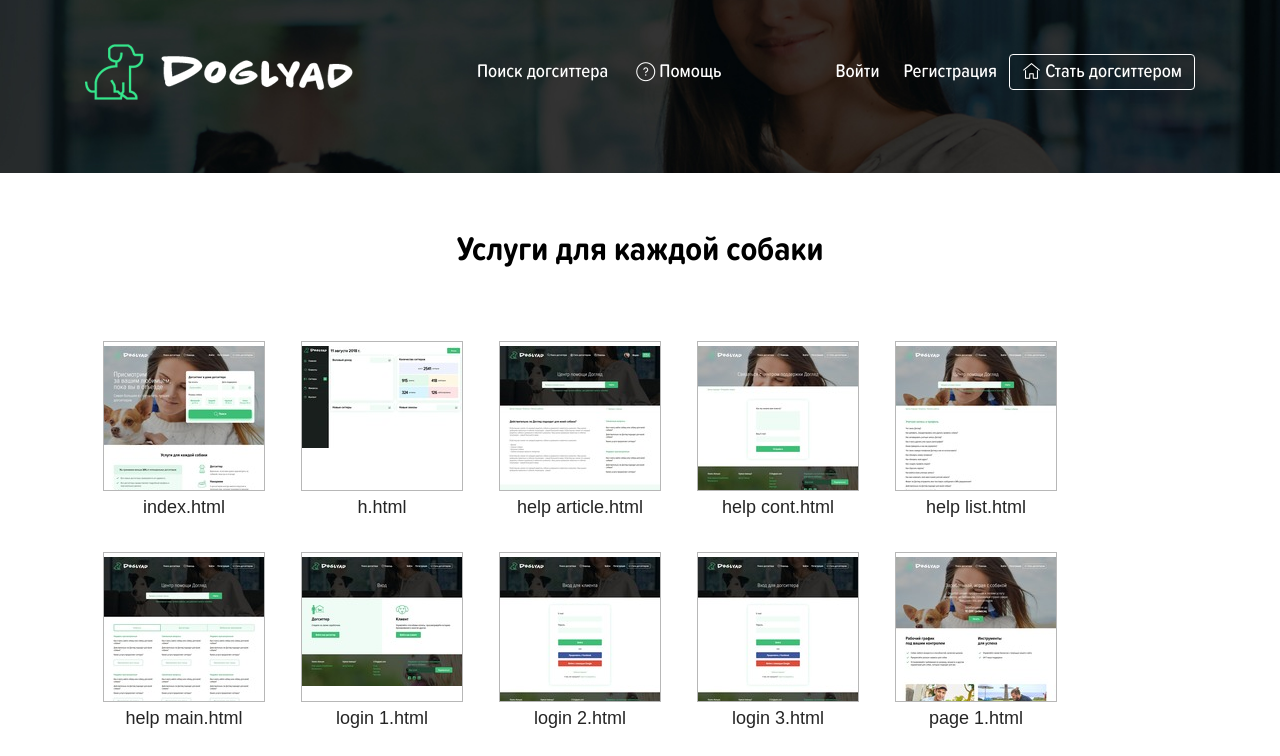
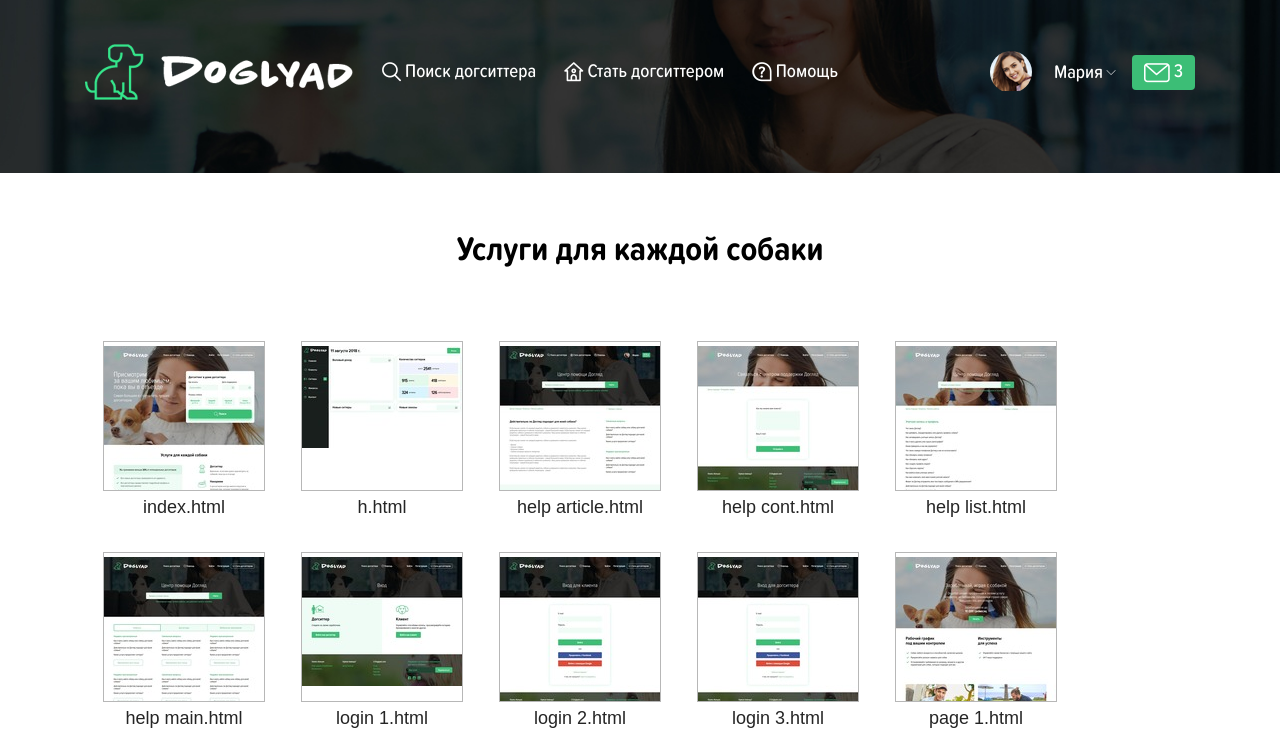
Before and after one commit to tester-site/dogsitter, a plain HTML site: page index.html in a window 1280 px wide. Shown: the top 756 px of the page. Drawn offline with nearby package versions, Linux system fonts and the light colour scheme; files whose address does not match are found by name.

Commit message:
fix/index
fix/index

```diff
--- a/index.html
+++ b/index.html
@@ -41,7 +41,7 @@
     <header style="background-image: url(images/temp/6.png);">
         <div class="container">
                         <div class="row header_top align-items-center">
-                            <div class="col-12 col-lg-4">
+                            <div class="col-12 col-lg-3">
                                 <a href="/" class="logo">
                                     <img src="images/logo.png" alt="logo">
                                 </a>
@@ -52,45 +52,78 @@
                                 </div>
                             </div>
 
-                            <div class="col-12 col-lg-8 header_dd" style="none">
-                                <div class="row align-items-center d-block d-md-flex">
-                                    <div class="header_top-center col-12 col-md-5">
+                            <div class="col-12 col-lg-9 header_dd">
+                                <div class="row align-items-center  d-block d-md-flex">
+                                    <div class="header_top-center col-12 col-md-8">
                                             <a href="">
+                                                <i class="icon-header-search"></i>
                                                 <span>
                                                     Поиск догситтера
                                                 </span>
                                             </a>
                                             <a href="">
-                                            <i class="icon-question"></i>
+                                                <i class="icon-header-home"></i>
+                                                <span>
+                                                    Стать догситтером
+                                                </span>
+                                            </a>
+                                            <a href="">
+                                                <i class="icon-header-help"></i>
                                                 <span>
                                                     Помощь
                                                 </span>
                                             </a>
                                     </div>
-                                    <div class="header_top-right col-12 col-md-7 d-block d-md-flex">
-                                        <a href="">
-                                            Войти
+                                    <div class="header_top-right col-12 col-md-4 d-block d-md-flex">
+                                        <div class="header_user flex">
+                                                <a href="" class="header_user-img">
+                                                    <img src="images/temp/8.png" alt="alt">
                                                 </a>
-                                        <a href="">
-                                            Регистрация
+                                                <div class="header_user-name">
+                                                    <div>Мария<i class="icon-back"></i></div>
+                                                    <div class="dd_menu">
+                                                        <div class="dd_menu_left">
+                                                            <a href="">Панель</a>
+                                                            <a href="">Профиль</a>
+                                                            <a href="">Входящие</a>
+                                                            <a href="">Календарь</a>
+                                                            <a href="">Фото</a>
+                                                            <div></div>
+                                                            <a href="">Выход</a>
+
+                                                        </div>
+                                                        <div class="dd_menu-block">
+                                                            <div class="dd_menu-block-head">
+                                                                Заголовок
+                                                            </div>
+                                                            <br>
+                                                            <br>
+                                                            <br>
+                                                            <br>
+                                                            <br>
+                                                        </div>
+
+                                                    </div>
+                                                </div>
+                                                <a href="" class="header_user-notification">
+                                                    <i class="icon-mail"></i>
+                                                    <span>3</span>
                                                 </a>
-                                        <a href="" class="btn white">
-                                            <i class="icon-house"></i>
-                                            <span>
-                                                Стать догситтером
-                                            </span>
-                                        </a>
+                                            </div>
                                     </div>
                                 </div>
 
                             </div>
 
 
+
+
+
                                 </div>
         </div>
 
+
     </header>
-
     <div class="section container">
         <div class="section_head center">
             Услуги для каждой собаки
@@ -323,6 +356,7 @@
         </div>
     </div>
 
+
     <div class="section footer_top">
         <div class="container">
             <div class="row">
```
Lines whose indentation alone changed are shown as unchanged.
